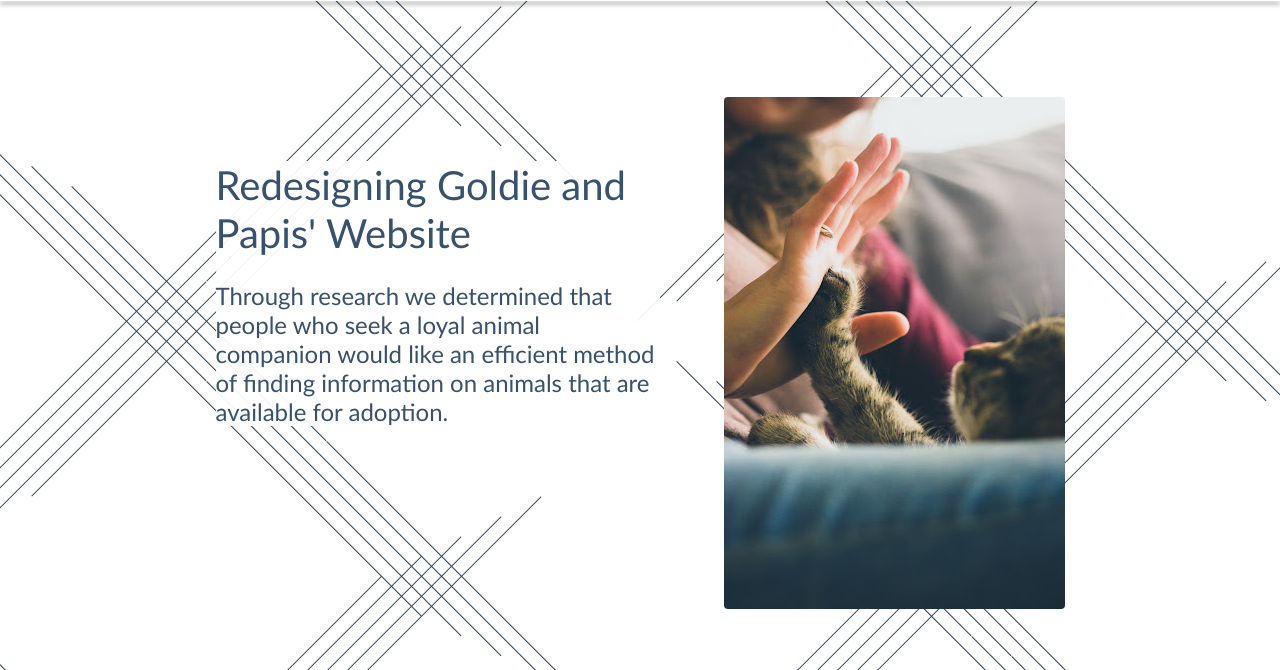
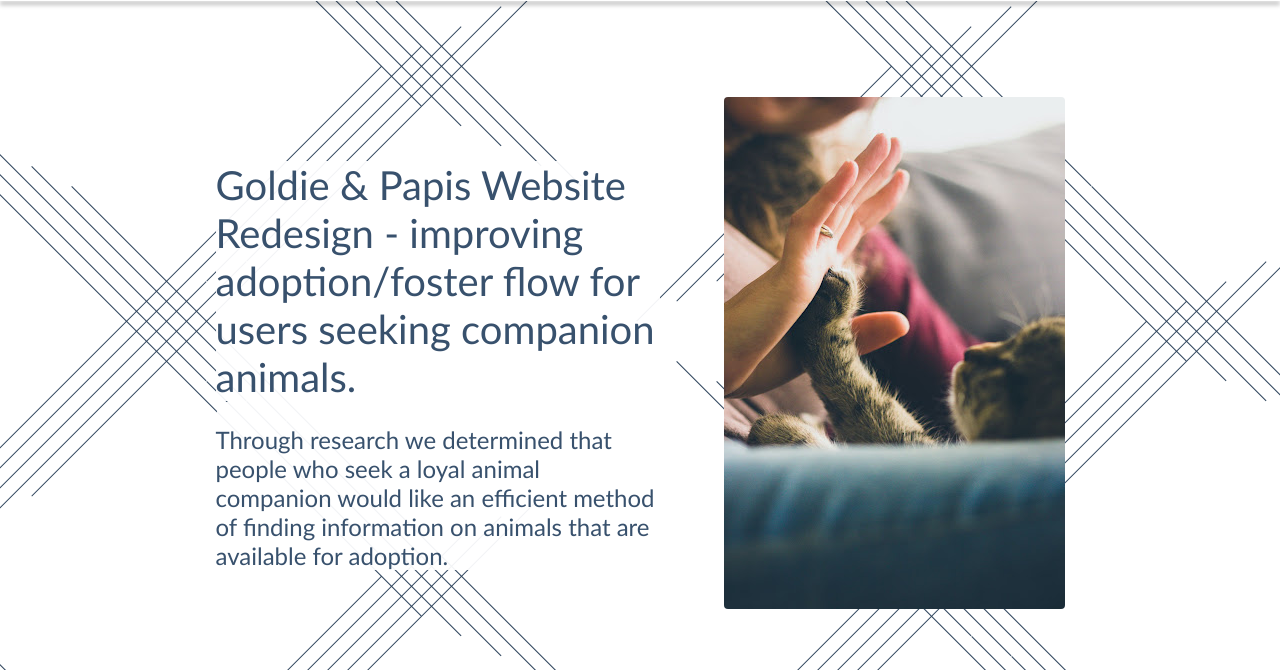
Before and after one commit to gilsond/GilsonPortfolio, a plain HTML site: page gpindex.html in a window 1280 px wide. Shown: the part 90-760 px from the top of the page. Drawn offline with Linux system fonts and the light colour scheme.

Commit message:
Update to gpindex

```diff
--- a/gpindex.html
+++ b/gpindex.html
@@ -33,7 +33,7 @@
     </div>
     <div class="gpIntro">
         <div class="infoContainer">
-            <h1>Redesigning Goldie and Papis' Website</h1>
+            <h1>Goldie & Papis Website Redesign - improving adoption/foster flow for users seeking companion animals.</h1>
             <p class="bgPara">Through research we determined that people who seek a loyal animal companion would like an efficient method of finding information on animals that are available for adoption.</p>
         </div>
         <div class="imgCon"><img class="bgImg" src="Structure/for-the-love-of-cat.jpg" alt="human hand and cat paw touching"></div>
```
